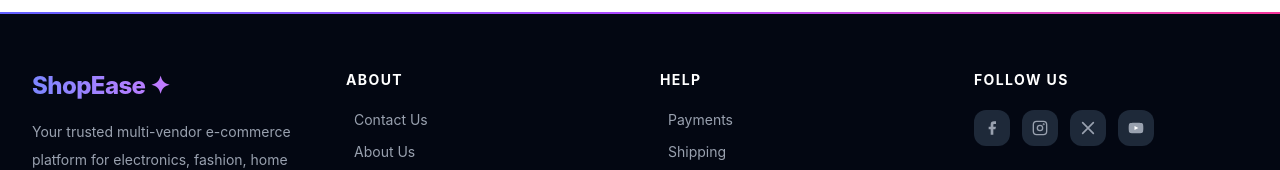
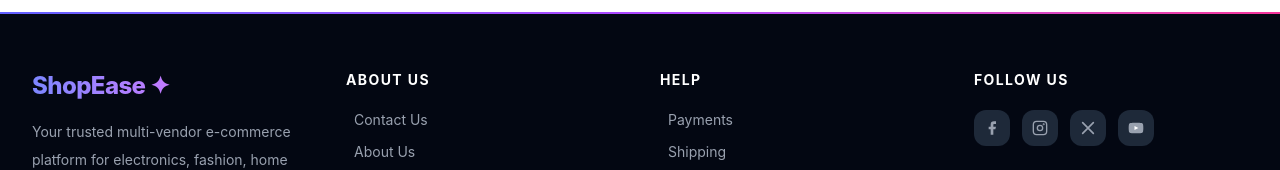
Before and after one commit to chandru0777/multi-tenant-ecommerce, a React (Vite) app in the folder frontend/e-commerce/: page / in a window 1280 px wide. Shown: the part 1741-1911 px from the top of the page. Built offline with nearby package versions, Linux system fonts and the light colour scheme; no server answers.

Commit message:
razor pay controller setup

```diff
--- a/frontend/e-commerce/src/components/Footer.jsx
+++ b/frontend/e-commerce/src/components/Footer.jsx
@@ -32,7 +32,7 @@
         {/* About */}
         <div>
           <h3 className="text-sm font-bold text-white uppercase tracking-widest mb-5">
-            About
+            About us
           </h3>
           <ul className="space-y-3 text-sm">
             {["Contact Us", "About Us", "Careers", "Press"].map((item) => (
```
